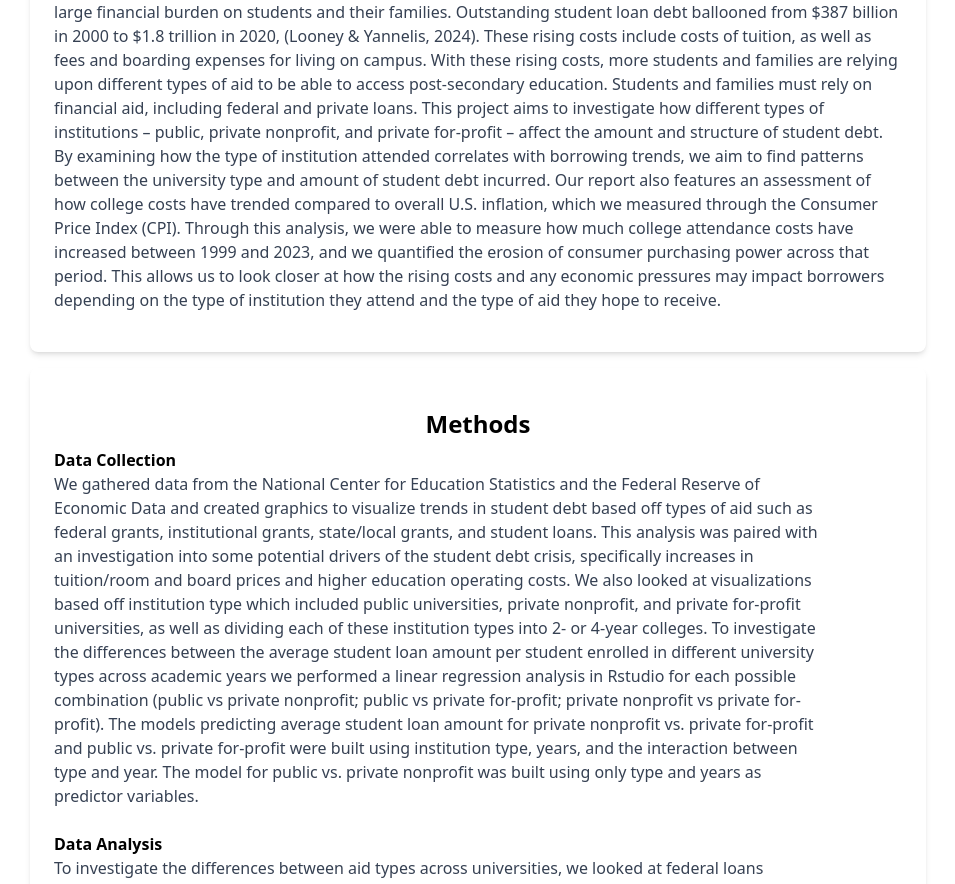
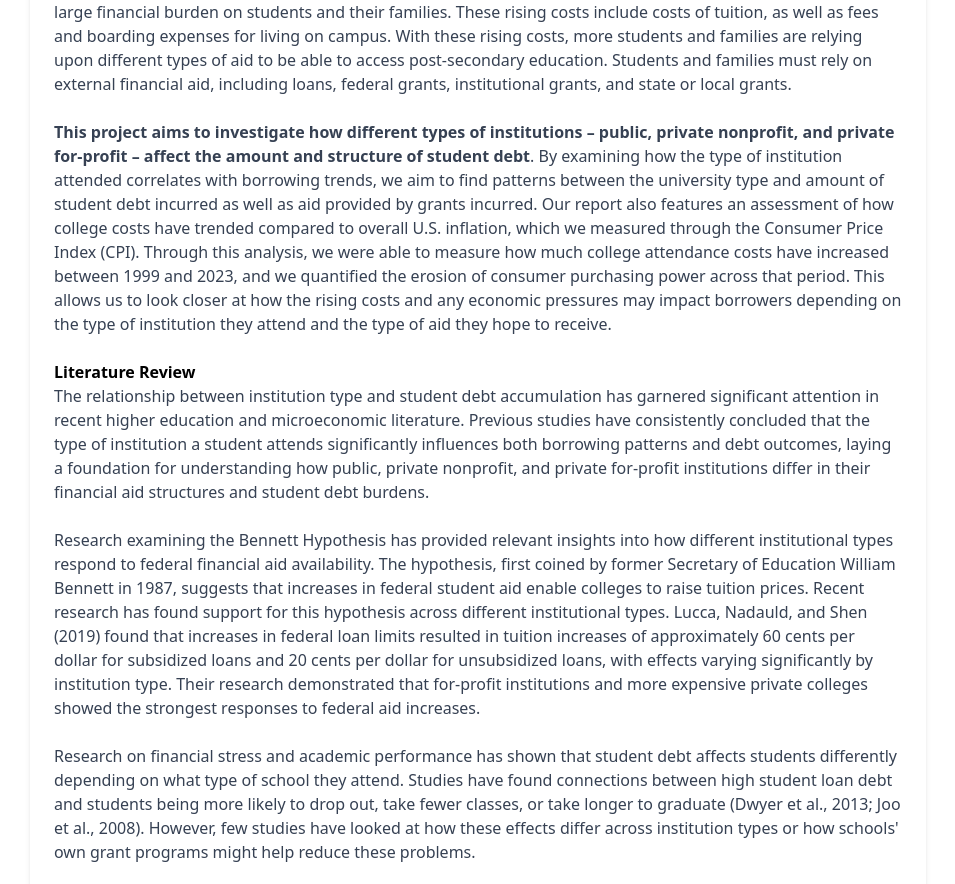
Before and after one commit to RileySuomi/student_loans_analysis, a React (Vite) app: page / in a window 1280 px wide. Shown: the part 888-1772 px from the top of the page, without its empty margins (162-1117 px from the left). Built offline with nearby package versions, Linux system fonts and the light colour scheme.

Commit message:
feat: added literature review section

```diff
--- a/src/App.tsx
+++ b/src/App.tsx
@@ -59,22 +59,73 @@ function App() {
                 <p className="text-left mx-6 max-w-4xl text-gray-700">
                     The rising cost of higher education within the United States over the
                     last few decades has placed an increasingly large financial burden on
-                    students and their families. Outstanding student loan debt ballooned
-                    from $387 billion in 2000 to $1.8 trillion in 2020,  (Looney & Yannelis, 2024).
-                    These rising costs include costs of tuition, as well as fees and boarding
-                    expenses for living on campus. With these rising costs, more students and
-                    families are relying upon different types of aid to be able to access post-secondary education.
-                    Students and families must rely on financial aid, including federal and private loans.
-                    This project aims to investigate how different types of institutions – public, private
-                    nonprofit, and private for-profit – affect the amount and structure of student debt.
-                    By examining how the type of institution attended correlates with borrowing trends,
-                    we aim to find patterns between the university type and amount of student debt incurred.
-                    Our report also features an assessment of how college costs have trended compared to overall U.S.
-                    inflation, which we measured through the Consumer Price Index (CPI). Through this analysis,
-                    we were able to measure how much college attendance costs have increased between 1999 and 2023,
-                    and we quantified the erosion of consumer purchasing power across that period. This allows us to
-                    look closer at how the rising costs and any economic pressures may impact borrowers depending on
-                    the type of institution they attend and the type of aid they hope to receive.
+                    students and their families.  These rising costs include costs of tuition,
+                    as well as fees and boarding expenses for living on campus. With these
+                    rising costs, more students and families are relying upon different types
+                    of aid to be able to access post-secondary education. Students and families
+                    must rely on external financial aid, including loans, federal grants,
+                    institutional grants, and state or local grants.
+                </p>
+                <br />
+                <p className="text-left mx-6 max-w-4xl text-gray-700">
+                    <b>This project aims to investigate how different types of institutions – public,
+                    private nonprofit, and private for-profit – affect the amount and structure of
+                    student debt</b>. By examining how the type of institution attended correlates with
+                    borrowing trends, we aim to find patterns between the university type and
+                    amount of student debt incurred as well as aid provided by grants incurred.
+                    Our report also features an assessment of how college costs have trended
+                    compared to overall U.S. inflation, which we measured through the Consumer
+                    Price Index (CPI). Through this analysis, we were able to measure how much
+                    college attendance costs have increased between 1999 and 2023, and we
+                    quantified the erosion of consumer purchasing power across that period. This
+                    allows us to look closer at how the rising costs and any economic pressures may
+                    impact borrowers depending on the type of institution they attend and the type
+                    of aid they hope to receive.
+                </p>
+                <br />
+                <h2 className="text-1xl text-left mx-6 max-w-3xl font-bold">Literature Review</h2>
+                <p className="text-left mx-6 max-w-4xl text-gray-700">
+                    The relationship between institution type and student debt accumulation has
+                    garnered significant attention in recent higher education and microeconomic
+                    literature. Previous studies have consistently concluded that the type of
+                    institution a student attends significantly influences both borrowing patterns
+                    and debt outcomes, laying a foundation for understanding how public, private
+                    nonprofit, and private for-profit institutions differ in their financial aid
+                    structures and student debt burdens.
+                </p>
+                <br />
+                <p className="text-left mx-6 max-w-4xl text-gray-700">
+                    Research examining the Bennett Hypothesis has provided relevant insights into
+                    how different institutional types respond to federal financial aid availability.
+                    The hypothesis, first coined by former Secretary of Education William Bennett
+                    in 1987, suggests that increases in federal student aid enable colleges to raise
+                    tuition prices. Recent research has found support for this hypothesis across
+                    different institutional types. Lucca, Nadauld, and Shen (2019) found that
+                    increases in federal loan limits resulted in tuition increases of approximately
+                    60 cents per dollar for subsidized loans and 20 cents per dollar for unsubsidized
+                    loans, with effects varying significantly by institution type. Their research
+                    demonstrated that for-profit institutions and more expensive private colleges
+                    showed the strongest responses to federal aid increases.
+                </p>
+                <br />
+                <p className="text-left mx-6 max-w-4xl text-gray-700">
+                    Research on financial stress and academic performance has shown that student debt
+                    affects students differently depending on what type of school they attend. Studies
+                    have found connections between high student loan debt and students being more likely
+                    to drop out, take fewer classes, or take longer to graduate
+                    (Dwyer et al., 2013; Joo et al., 2008). However, few studies have looked at how
+                    these effects differ across institution types or how schools' own grant programs
+                    might help reduce these problems.
+                </p>
+                <br />
+                <p className="text-left mx-6 max-w-4xl text-gray-700">
+                    While many studies have looked at federal aid and how colleges respond to aid policy
+                    changes, few have examined how schools' own financial aid strategies work together
+                    with student borrowing across public, private nonprofit, and private for-profit
+                    institutions over long time periods. Our study fills this gap by looking at how
+                    institutional type, student loan amounts, and institutional grants are related from
+                    2000 to 2022, helping us understand how different types of institutions affect how
+                    students pay for college.
                 </p>
             </div>
         </div>
```
